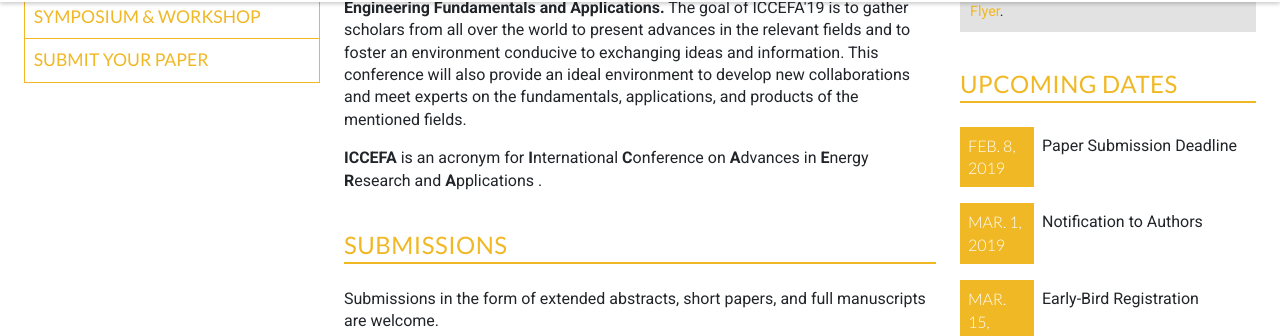
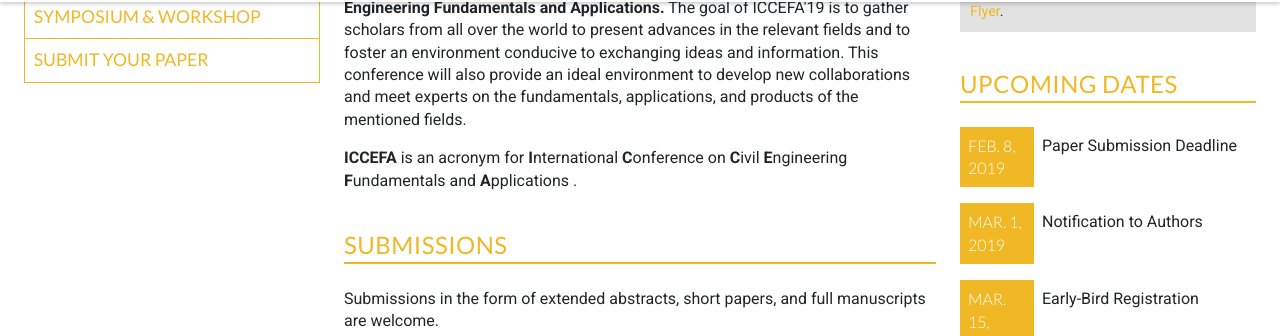
Before and after one commit to intaset/iccefa, a Jekyll site: the page built from index.html, in a window 1280 px wide and 900 px high, scrolled down 440 px. Shown: the part 112-448 px from the top of the window. Built offline with Jekyll 4.4.1, drawn with Linux system fonts in a browser that asks for light colours; nearby versions of some CDN libraries; Markdown is read by kramdown in place of the engine named in the settings; comment, search, counter and statistics services are not loaded.

Commit message:
Changed acronym

```diff
--- a/dates.html
+++ b/dates.html
@@ -15,7 +15,7 @@ keyword: Conference on Statistics Theory and Application
     <td class="date-title">Conference Dates</td>
     </tr>
     <tr>
-        <td class="imp-date">August 13 - 14, 2019</td>
+        <td class="imp-date">November, 2019</td>
     </tr>
     <tr>
     <td class="date-title">Paper Submission Deadline<!--<br><strong>Extended Paper Submission Deadline</strong>--></td>
@@ -57,7 +57,7 @@ keyword: Conference on Statistics Theory and Application
     <table>
     <tr>
     <td class="date-title">Conference Dates</td>
-    <td class="imp-date">August 13 - 14, 2019</td>
+    <td class="imp-date">November, 2019</td>
 </tr>
     <tr>
     <td class="date-title">Paper Submission Deadline<!--<br><div class="past-text"><b>Extended Paper Submission Deadline</b></div>--></td>
--- a/index.html
+++ b/index.html
@@ -10,7 +10,7 @@ keyword: Geotechnical Research Conference, Structural Engineering Conference, Tr
   <div class="unit-spacer content">
     <p class="body"><strong>The International Conference on Civil Engineering Fundamentals and Applications (ICCEFA'19) aims to become the leading annual conference in fields related to Civil Engineering Fundamentals and Applications.</strong> The goal of ICCEFA'19 is to gather scholars from all over the world to present advances in the relevant fields and to foster an environment conducive to exchanging ideas and information. This conference will also provide an ideal environment to develop new collaborations and meet experts on the fundamentals, applications, and products of the mentioned fields.</p>
 
-    <p class="body"><b>ICCEFA</b> is an acronym for <b>I</b>nternational <b>C</b>onference on <b>A</b>dvances in <b>E</b>nergy <b>R</b>esearch and <b>A</b>pplications .</p>
+    <p class="body"><b>ICCEFA</b> is an acronym for <b>I</b>nternational <b>C</b>onference on <b>C</b>ivil <b>E</b>ngineering <b>F</b>undamentals and <b>A</b>pplications .</p>
 
 	<br>
     <h2>Submissions</h2>
```
Also changed, not shown: 3 other files.
